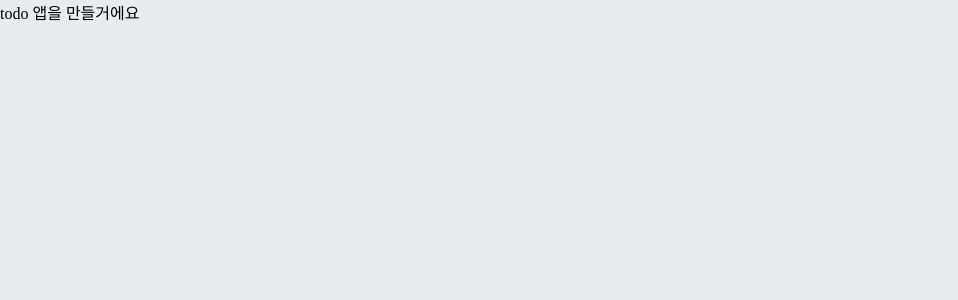
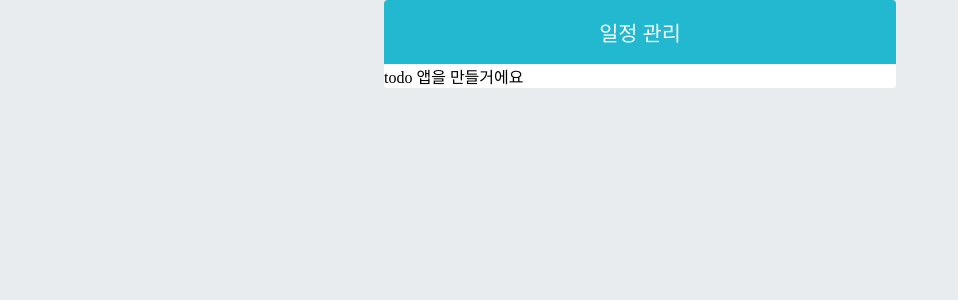
Before and after one commit to teamfroots/react-study, a React (Create React App) app in the folder 10/: page / in a window 1280 px wide. Shown: the top 300 px of the page, without its empty margins (0-958 px from the left). Built offline with nearby package versions, Linux system fonts and the light colour scheme.

Commit message:
TodoTemplate 생성

```diff
--- a/10/src/App.js
+++ b/10/src/App.js
@@ -1,7 +1,8 @@
 import React from 'react';
+import TodoTemplate from './components/TodoTemplate';
 
 const App = () => {
-  return <div>todo 앱을 만들거에요</div>;
+  return <TodoTemplate>todo 앱을 만들거에요</TodoTemplate>;
 };
 
 export default App;
--- /dev/null
+++ b/10/src/components/TodoTemplate.js
@@ -0,0 +1,13 @@
+import React from 'react';
+import './TodoTemplate.scss';
+
+const TodoTemplate = ({ children }) => {
+  return (
+    <div className="TodoTemplate">
+      <div className="app-title">일정 관리</div>
+      <div className="content">{children}</div>
+    </div>
+  );
+};
+
+export default TodoTemplate;
--- /dev/null
+++ b/10/src/components/TodoTemplate.scss
@@ -0,0 +1,21 @@
+.TodoTemplate {
+  width: 512px;
+  margin-left: auto;
+  margin-right: auto;
+  border-radius: 4px;
+  overflow: hidden;
+}
+
+.app-title {
+  background: #22b8cf;
+  color: white;
+  height: 4rem;
+  font-size: 1.3rem;
+  display: flex;
+  align-items: center;
+  justify-content: center;
+}
+
+.content {
+  background: white;
+}
```
